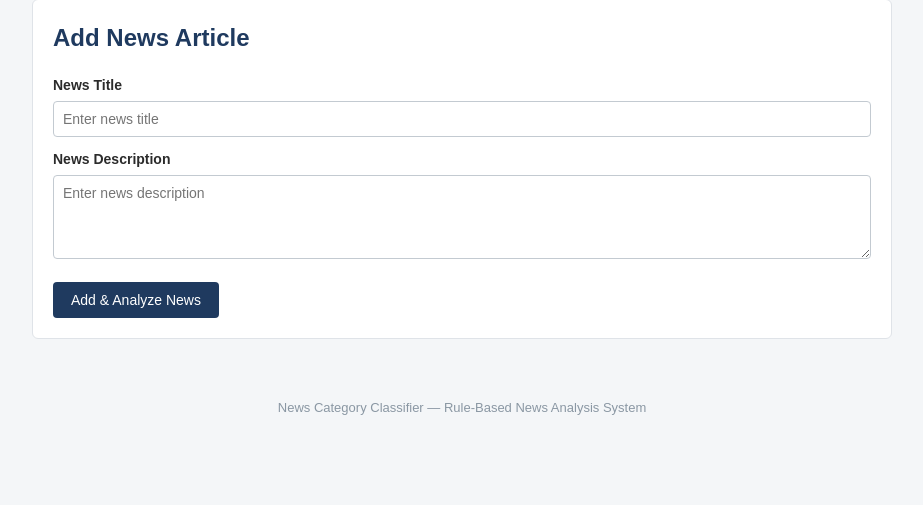
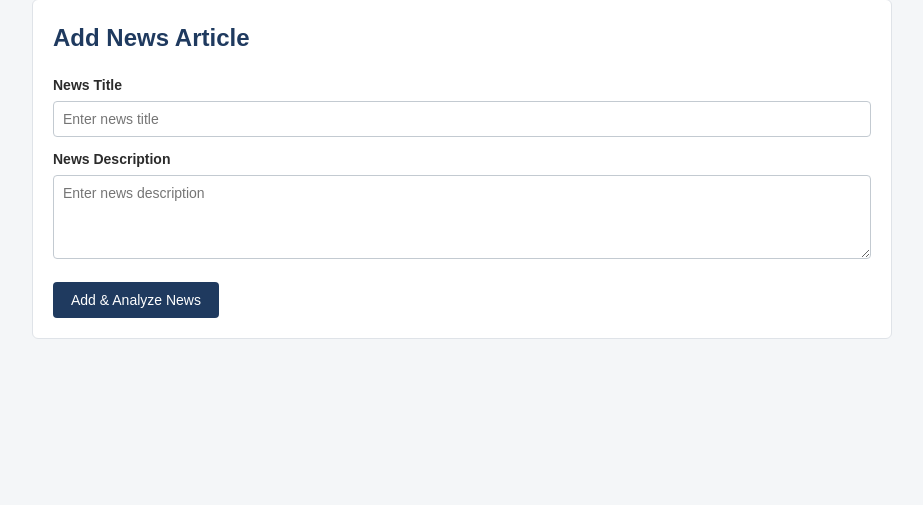
Before and after one commit to nikhil-yadav-here/news-category-classifier, a Flask app: page / in a window 1280 px wide. Shown: the part 200-705 px from the top of the page, without its empty margins (178-1101 px from the left). Run offline with Flask 3, Linux system fonts and the light colour scheme.

Commit message:
Update base.html

```diff
--- a/templates/base.html
+++ b/templates/base.html
@@ -25,7 +25,7 @@
     </main>
 
     <footer class="footer">
-        <p>News Category Classifier &mdash; Rule-Based News Analysis System</p>
+
     </footer>
 
 </body>
```
